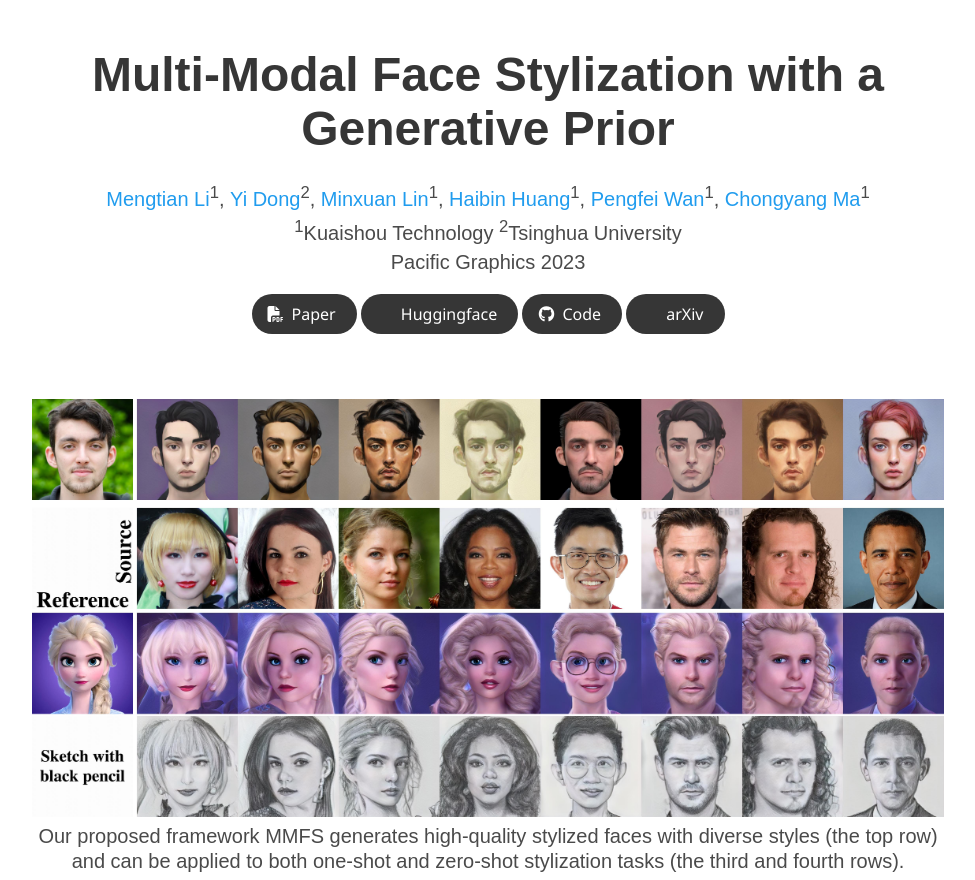
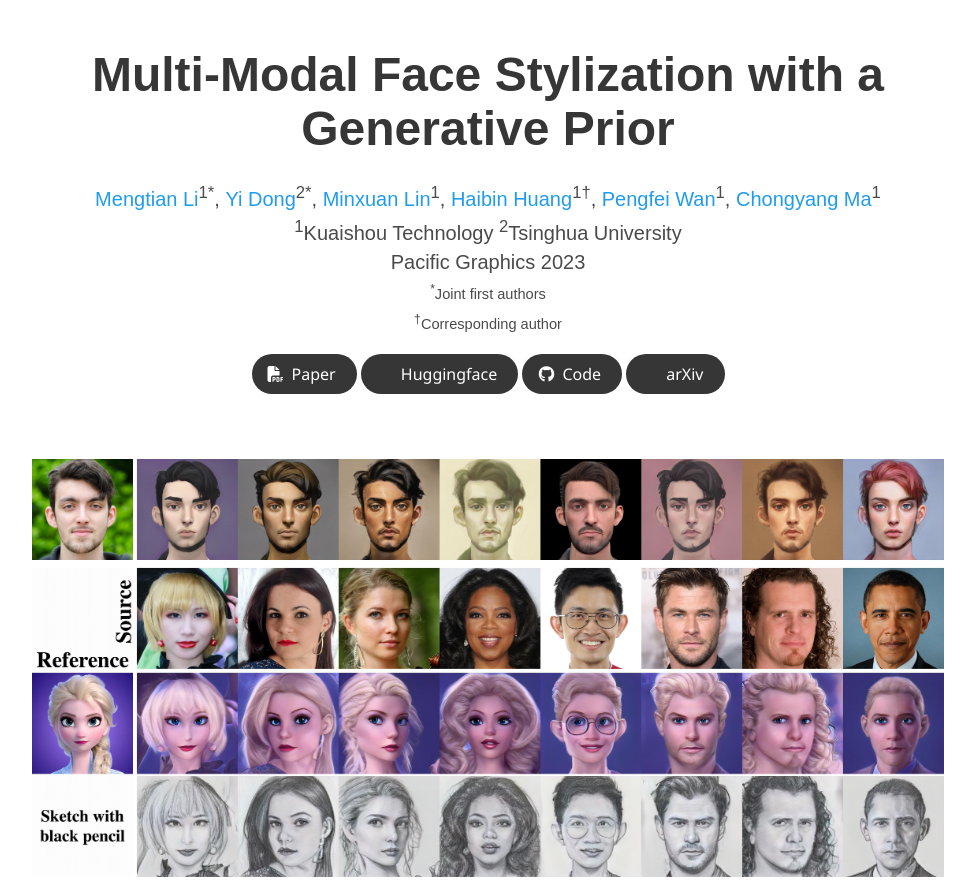
Before and after one commit to mmfs-paper/mmfs-paper.github.io, a plain HTML site: page index.html in a window 1280 px wide. Shown: the top 880 px of the page, without its empty margins (152-1127 px from the left). Drawn offline with nearby package versions, Linux system fonts and the light colour scheme; some icons are missing; a web font is replaced by a local one.

Commit message:
Update index.html

```diff
--- a/index.html
+++ b/index.html
@@ -56,14 +56,14 @@
             <div class="is-size-5 publication-authors">
               <!-- Paper authors -->
               <span class="author-block">
-                <a href="FIRST AUTHOR PERSONAL LINK" target="_blank">Mengtian Li</a><sup>1</sup>,</span>
+                <a href="https://scholar.google.com/citations?user=y8OBcb8AAAAJ" target="_blank">Mengtian Li</a><sup>1*</sup>,</span>
                 <span class="author-block">
-                  <a href="https://scholar.google.com/citations?hl=zh-CN&view_op=list_works&gmla=AP6z3OZgjY6hwZ-tItz6l-TI30RzdcwMR6vqYEFMOrenBKK6ZpMYHsB385xQVALw2C6n0iD_DS9MuDcWOUnZVpC4My8&user=6i6DX18AAAAJ" target="_blank">Yi Dong</a><sup>2</sup>,</span>
+                  <a href="https://scholar.google.com/citations?user=6i6DX18AAAAJ" target="_blank">Yi Dong</a><sup>2*</sup>,</span>
                   <span class="author-block">
-                    <a href="THIRD AUTHOR PERSONAL LINK" target="_blank">Minxuan Lin</a></a><sup>1</sup>,</span>
+                    <a href="https://scholar.google.com/citations?user=G6lsUmsAAAAJ" target="_blank">Minxuan Lin</a></a><sup>1</sup>,</span>
                   </span>
                   <span class="author-block">
-                    <a href="https://brotherhuang.github.io" target="_blank/">Haibin Huang</a></a><sup>1</sup>,</span>
+                    <a href="https://brotherhuang.github.io" target="_blank/">Haibin Huang</a></a><sup>1†</sup>,</span>
                   </span>
                   <span class="author-block">
                     <a href="https://scholar.google.com/citations?user=P6MraaYAAAAJ&hl=en" target="_blank">Pengfei Wan</a></a><sup>1</sup>,</span>
@@ -76,7 +76,8 @@
 
                   <div class="is-size-5 publication-authors">
                     <span class="author-block"><sup>1</sup>Kuaishou Technology  <sup>2</sup>Tsinghua University<br>Pacific Graphics 2023</span>
-
+                    <span class="eql-cntrb"><small><br><sup>*</sup>Joint first authors</small></span>
+                    <span class="eql-cntrb"><small><br><sup>†</sup>Corresponding author</small></span>
                   </div>
 
                   <div class="column has-text-centered">
@@ -202,7 +203,7 @@
 
           <p>
             This page was built using the <a href="https://github.com/eliahuhorwitz/Academic-project-page-template" target="_blank">Academic Project Page Template.
-            <br> This website is licensed under a <a rel="license"  href="http://creativecommons.org/licenses/by-sa/4.0/" target="_blank">Creative
+             <br> This website is licensed under a <a rel="license"  href="http://creativecommons.org/licenses/by-sa/4.0/" target="_blank">Creative
             Commons Attribution-ShareAlike 4.0 International License</a>.
           </p>
 
```
